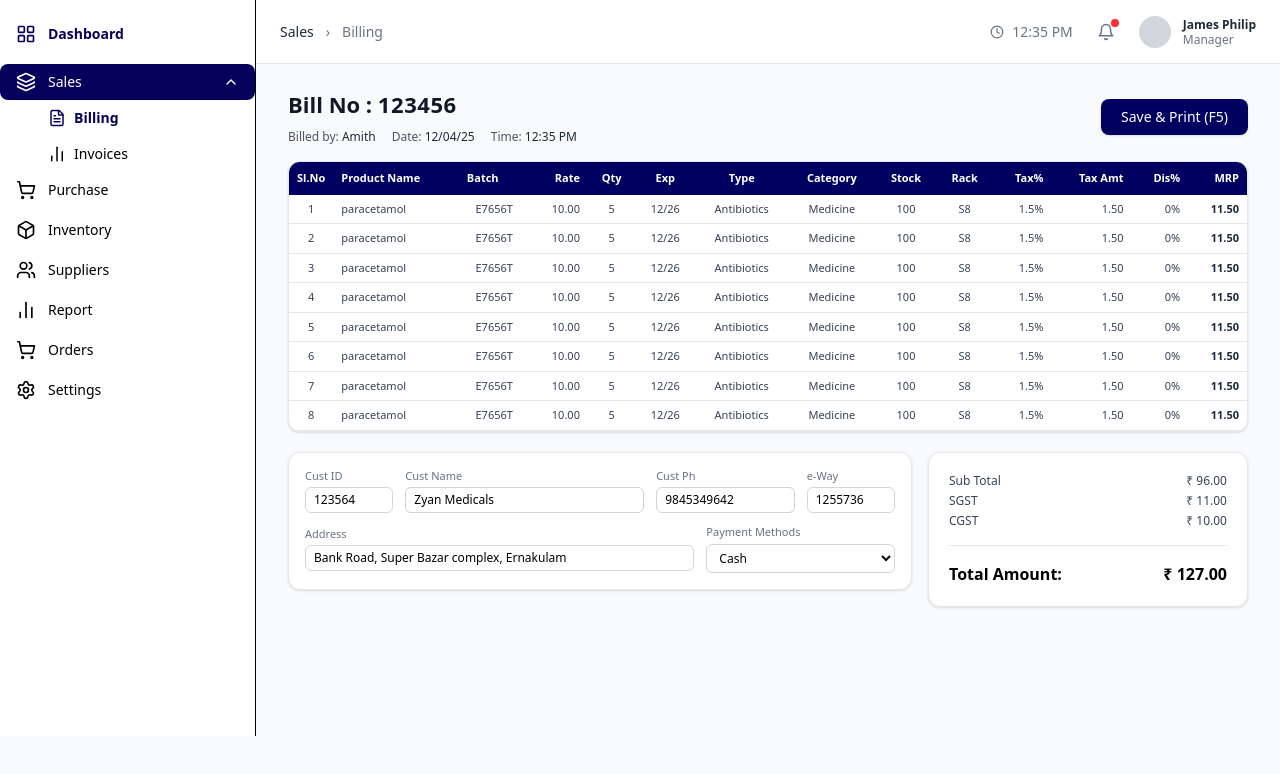
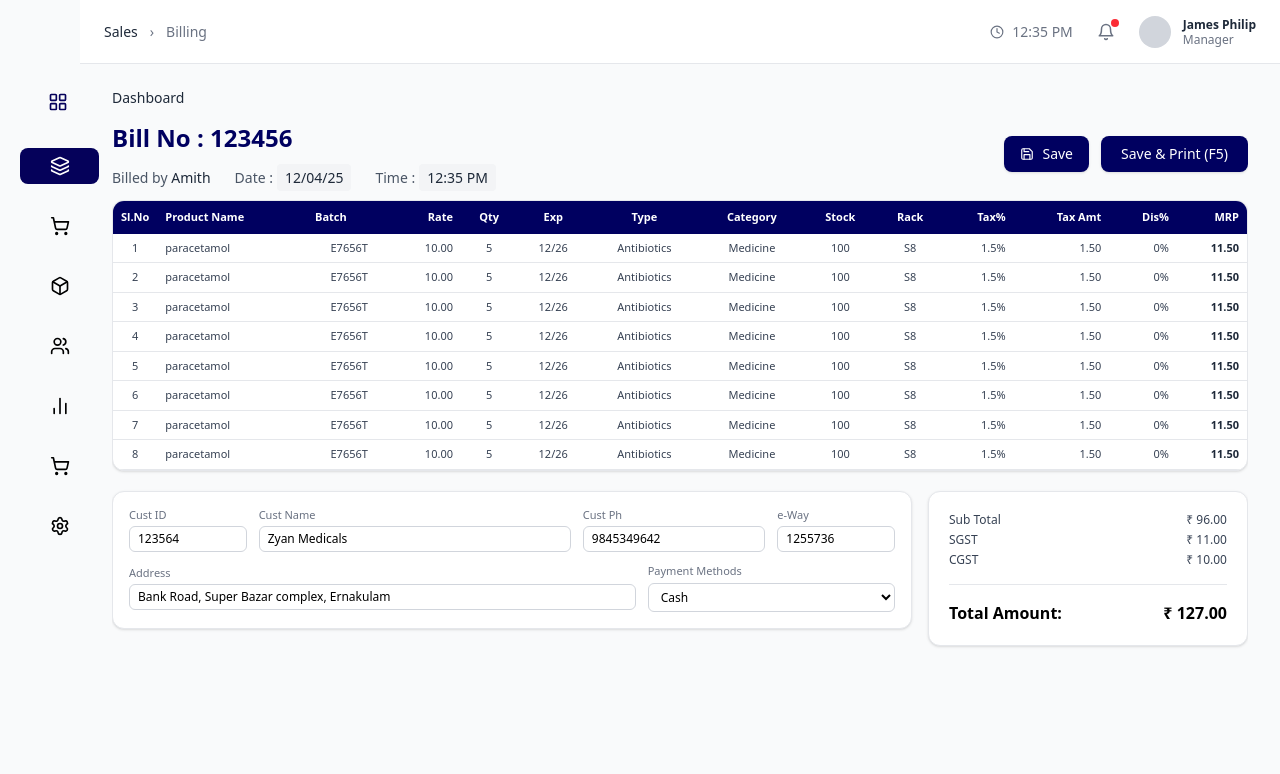
Before and after one commit to asifkfaizyzo/cureli-erp-devs, a React (Vite) app in the folder frontend/: page /billing in a window 1280 px wide. Shown: the top 774 px of the page. Built offline with nearby package versions, Linux system fonts and the light colour scheme.

Commit message:
breadcrums done# Update billing page layout and sidebar

```diff
--- a/frontend/src/components/Billing/BillingHeader.jsx
+++ b/frontend/src/components/Billing/BillingHeader.jsx
@@ -1,28 +1,76 @@
-const BillingHeader = () => {
+// src/components/Billing/BillingHeader.jsx
+import { FiSave } from "react-icons/fi";
+
+const MENU_MAP = {
+  dashboard: ["Dashboard"],
+  sales: ["Sales"],
+  billing: ["Sales", "Billing"],
+  invoices: ["Sales", "Invoices"],
+  purchase: ["Purchase"],
+  inventory: ["Inventory"],
+  suppliers: ["Suppliers"],
+  reports: ["Reports"],
+  orders: ["Orders"],
+  settings: ["Settings"],
+};
+
+const BillingHeader = ({ activeMenu }) => {
+  const crumbs = MENU_MAP[activeMenu] || ["Dashboard"];
+
   return (
-    <div className="mb-4 flex items-center justify-between">
+    <div className="w-full flex flex-col">
+      {/* Breadcrumb */}
+      <div className="text-sm flex items-center gap-2 text-gray-500 mb-3">
+        {crumbs.map((c, i) => (
+          <span key={i} className="flex items-center gap-2">
+            <span className={i === crumbs.length - 1 ? "text-gray-800 font-medium" : ""}>
+              {c}
+            </span>
+            {i < crumbs.length - 1 && <span className="text-gray-400">›</span>}
+          </span>
+        ))}
+      </div>
+
+      {/* Top row */}
+      <div className="flex items-center justify-between">
         <div>
-        <h1 className="text-[22px] font-semibold text-gray-900">
-          Bill No : <span className="font-bold tracking-wide">123456</span>
+          <h1 className="text-[24px] font-bold text-[#000060]">
+            Bill No : <span className="font-extrabold">123456</span>
           </h1>
 
-        <div className="mt-2 flex flex-wrap gap-4 text-xs text-gray-600">
+          <div className="mt-3 flex items-center gap-6 text-sm text-gray-600">
             <span>
-            Billed by: <span className="font-medium text-gray-800">Amith</span>
+              Billed by <span className="font-medium text-gray-800">Amith</span>
             </span>
+
             <span>
-            Date: <span className="font-medium text-gray-800">12/04/25</span>
+              Date :
+              <span className="font-medium text-gray-800 px-2 ml-1 py-1 bg-gray-100 rounded">
+                12/04/25
               </span>
+            </span>
+
             <span>
-            Time: <span className="font-medium text-gray-800">12:35 PM</span>
+              Time :
+              <span className="font-medium text-gray-800 px-2 ml-1 py-1 bg-gray-100 rounded">
+                12:35 PM
+              </span>
             </span>
           </div>
         </div>
+
+        <div className="flex items-center gap-3">
+          <button className="flex items-center gap-2 bg-[#000060] text-white text-sm px-4 py-2 rounded-lg shadow-sm hover:bg-[#000060d1] transition">
+            <FiSave size={14} />
+            Save
+          </button>
 
           <button className="bg-[#000060] text-white text-sm px-5 py-2 rounded-lg shadow-sm hover:bg-[#000060d1] transition">
             Save &amp; Print (F5)
           </button>
         </div>
+      </div>
+    </div>
   );
 };
 
--- a/frontend/src/components/Layout.jsx
+++ /dev/null
@@ -1,21 +0,0 @@
-import Sidebar from "./Sidebar/Sidebar";
-import Topbar from "./Topbar";
-
-const Layout = ({ children }) => {
-    return (
-        <div className="flex w-full h-screen overflow-hidden">
-
-            <Sidebar />
-
-            <div className="flex-1 flex flex-col">
-                <Topbar />
-
-                <div className="flex-1 overflow-auto bg-gray-50 p-6">
-                    {children}
-                </div>
-            </div>
-        </div>
-    );
-};
-
-export default Layout;
--- a/frontend/src/components/layout/Sidebar.jsx
+++ b/frontend/src/components/layout/Sidebar.jsx
@@ -52,11 +52,11 @@ const Sidebar = ({ activeId = "billing", onChange }) => {
       onMouseEnter={() => setHovered(true)}
       onMouseLeave={() => setHovered(false)}
       className={`
-        h-[calc(100vh-64px)] bg-white border-r transition-all duration-300
-        ${expanded ? "w-64" : "w-20"}
+        h-[calc(0vh-64px)] bg-white border-r transition-all duration-300
+        ${expanded ? "w-44" : "w-20"}
       `}
     >
-      <nav className="mt-3 flex-1 space-y-1">
+      <nav className="mt-20 flex-1 space-y-1">
         {menuItems.map((item) => {
           const active =
             item.id === activeId ||
@@ -70,7 +70,7 @@ const Sidebar = ({ activeId = "billing", onChange }) => {
   return (
     <div
       key={item.id}
-      className="flex items-center px-4 py-3 rounded-lg mb-2"
+      className="flex items-center px-4 py-3 ml-8 mr-8 rounded-lg mb-2"
     >
       <span className={`${expanded ? "mr-3" : "mx-auto"}`}>
         {renderIcon(LayoutGrid, 20, "#05015A")}
@@ -94,7 +94,7 @@ const Sidebar = ({ activeId = "billing", onChange }) => {
                   onChange(item.id);
                 }}
                 className={`
-                  flex items-center w-full px-4 py-2 rounded-lg transition
+                  flex items-center w-full mt-6 ml-5 mr-5 px-4 py-2 rounded-lg transition
                   ${
                     active
                       ? "bg-[#05015A] text-white"
--- a/frontend/src/pages/BillingPage.jsx
+++ b/frontend/src/pages/BillingPage.jsx
@@ -1,23 +1,63 @@
+// src/pages/BillingPage.jsx
 import AppLayout from "../components/layout/AppLayout";
 import BillingHeader from "../components/Billing/BillingHeader";
 import ProductTable from "../components/Billing/ProductTable";
 import CustomerDetailsCard from "../components/Billing/CustomerDetailsCard";
 import BillingSummaryCard from "../components/Billing/BillingSummaryCard";
 
+const BillingPageContent = ({ activeMenu }) => {
+  return (
+    <div className="w-full h-full flex flex-col overflow-hidden">
+      <BillingHeader activeMenu={activeMenu} />
+
+      <div className="flex-1 overflow-auto mt-3">
+        <ProductTable />
+
+        <div className="mt-5 flex gap-4 items-start pb-6">
+          <CustomerDetailsCard />
+          <BillingSummaryCard />
+        </div>
+      </div>
+    </div>
+  );
+};
+
 const BillingPage = () => {
   return (
     <AppLayout>
-      {/* Header + table */}
-      <BillingHeader />
-      <ProductTable />
-
-      {/* Bottom row: customer card + summary */}
-      <div className="mt-5 flex gap-4 items-start">
-        <CustomerDetailsCard />
-        <BillingSummaryCard />
-      </div>
+      <BillingPageContent />
     </AppLayout>
   );
 };
 
 export default BillingPage;
+
+
+
+// const BillingPage = ({ activeMenu }) => {
+//   return (
+//     <Layout>
+//       <div className="w-full h-full flex flex-col overflow-hidden">
+
+//         <BillingHeader activeId={activeMenu} />
+
+//         <div className="flex-1 overflow-auto mt-3">
+//           <ProductTable />
+
+//           <div className="mt-5 flex gap-4 items-start pb-6">
+//             <CustomerDetailsCard />
+//             <BillingSummaryCard />
+//           </div>
+//         </div>
+//       </div>
+//     </Layout>
+//   );
+// };
+
+// export default BillingPage;
+
+// import Layout from "../components/layout/AppLayout";
+// import BillingHeader from "../components/Billing/BillingHeader";
+// import ProductTable from "../components/Billing/ProductTable";
+// import CustomerDetailsCard from "../components/Billing/CustomerDetailsCard";
+// import BillingSummaryCard from "../components/Billing/BillingSummaryCard";
```
Lines whose indentation alone changed are shown as unchanged.
